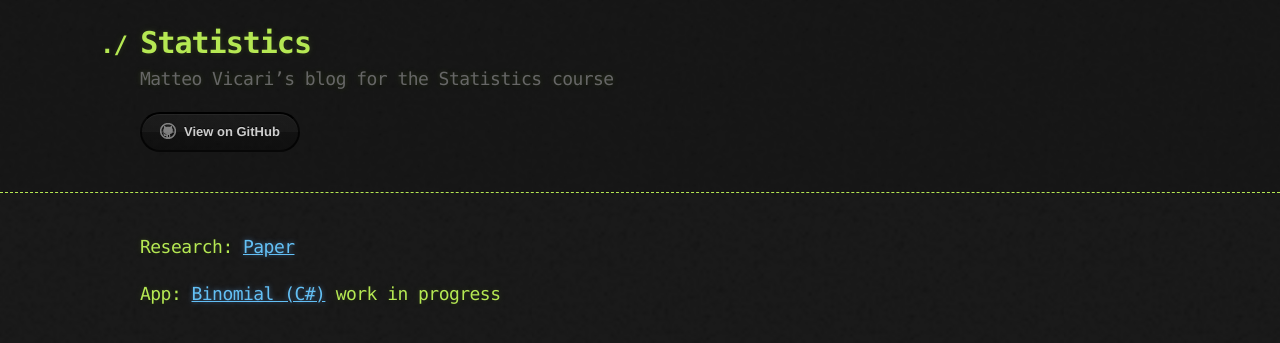
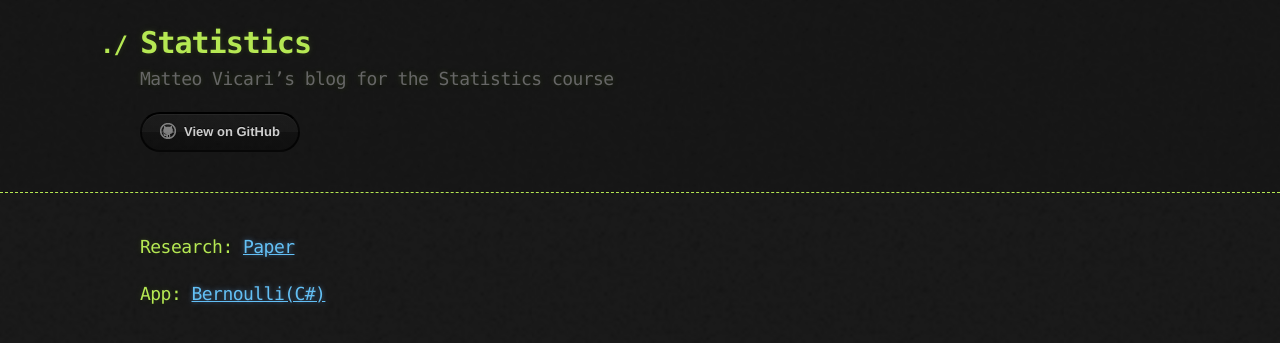
Before and after one commit to Videars/Statistics, a Jekyll site: the page built from Week7/index_page6.md, in a window 1280 px wide. Shown: the top 343 px of the page. Built offline with Jekyll 4.4.1, drawn with Linux system fonts in a browser that asks for light colours; our own code applies the rules of GitHub Pages for plain Markdown files.

Commit message:
Update index_page6.md

```diff
--- a/Week7/index_page6.md
+++ b/Week7/index_page6.md
@@ -10,4 +10,4 @@ permalink: /Week7/
 
 ### Research: [Paper](https://videars.github.io/Week7/research)
 
-### App: [Binomial (C\#)]() work in progress
+### App: [Bernoulli(C\#)](https://github.com/Videars/videars.github.io/tree/main/Week7/Bernoulli)
```
